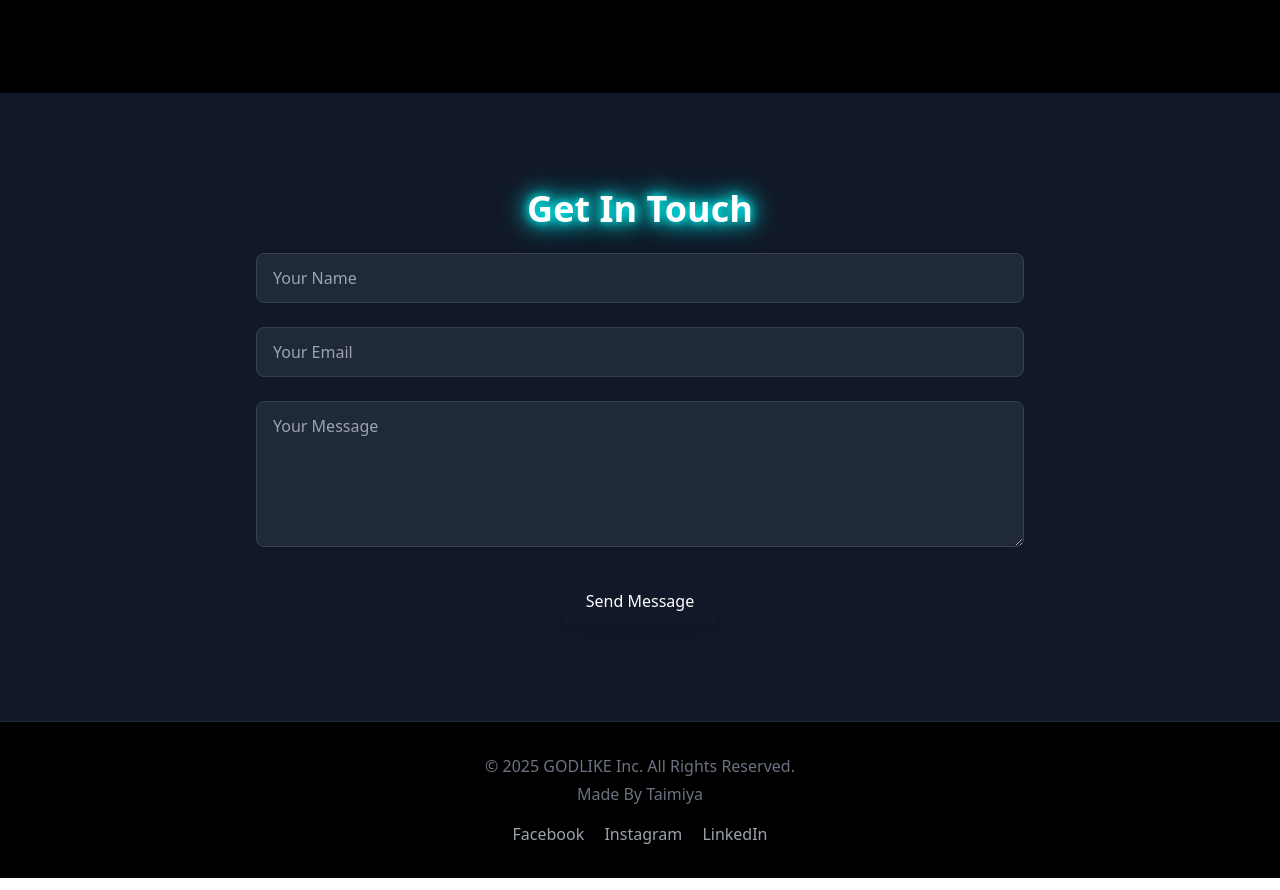
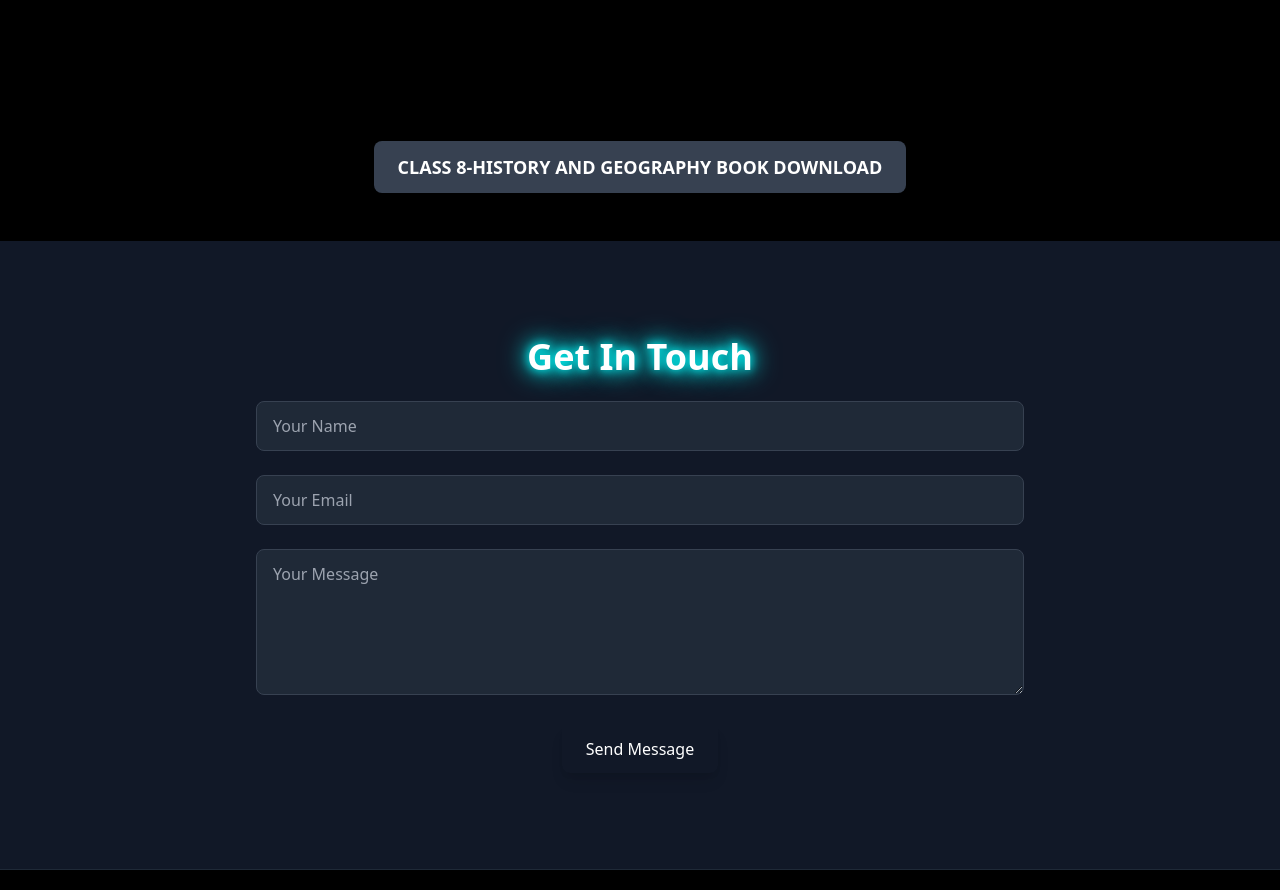
Before and after one commit to Taimiya-Creator/godlike, a plain HTML site: page index.html in a window 1280 px wide. Shown: the part 1887-2777 px from the top of the page. Drawn offline with nearby package versions, Linux system fonts and the light colour scheme; no server answers.

Commit message:
Add files via upload

```diff
--- a/index.html
+++ b/index.html
@@ -105,6 +105,14 @@
     </div>
   </section>
 
+<!-- Class 8 Button Section -->
+<section class="bg-black py-12 text-center">
+  <a href="https://taimiya-creator.github.io/godlike/class8"
+     class="inline-block bg-gray-700 hover:bg-gray-600 text-white text-lg font-semibold py-3 px-6 rounded-lg shadow-lg transition-all duration-300">
+    CLASS 8-HISTORY AND GEOGRAPHY BOOK DOWNLOAD
+  </a>
+</section>
+
   <!-- Contact -->
   <section id="contact" class="py-24 bg-gray-900 px-6" data-aos="fade-up">
     <div class="max-w-3xl mx-auto text-center">
```
